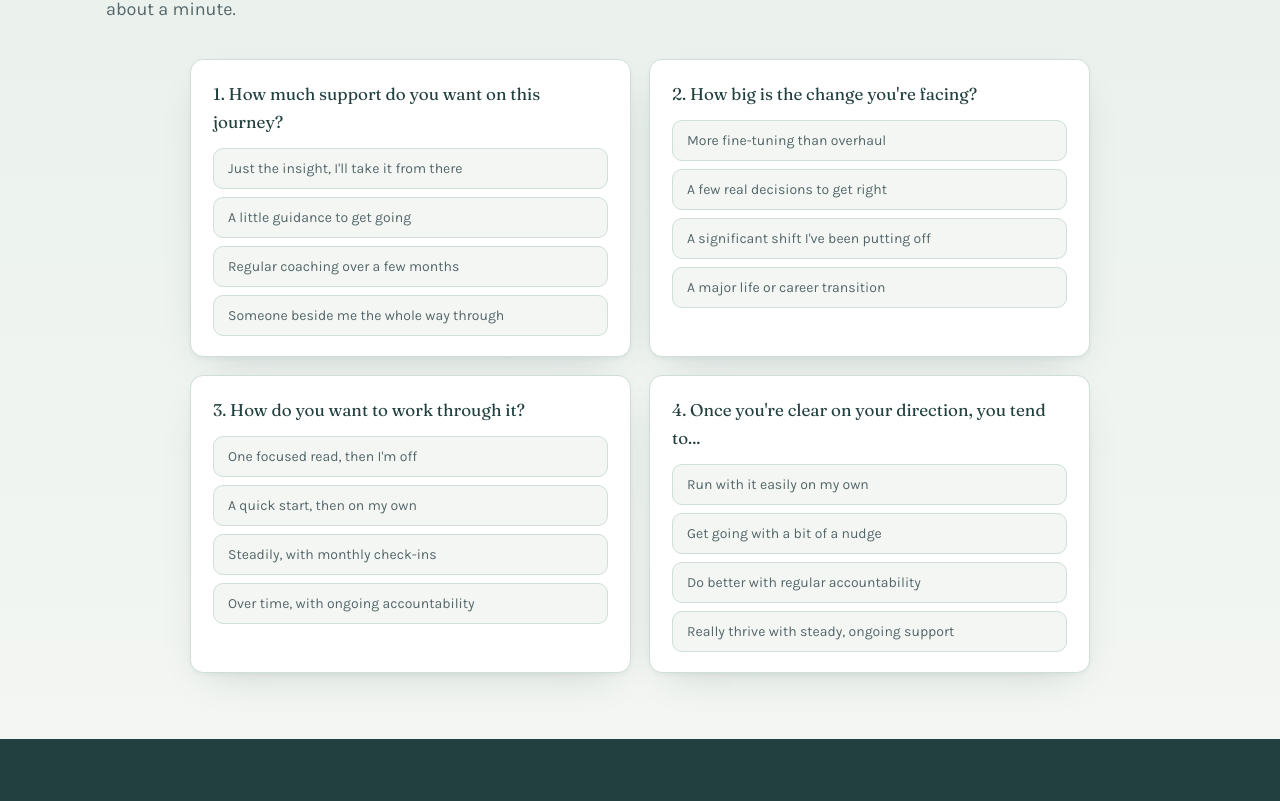
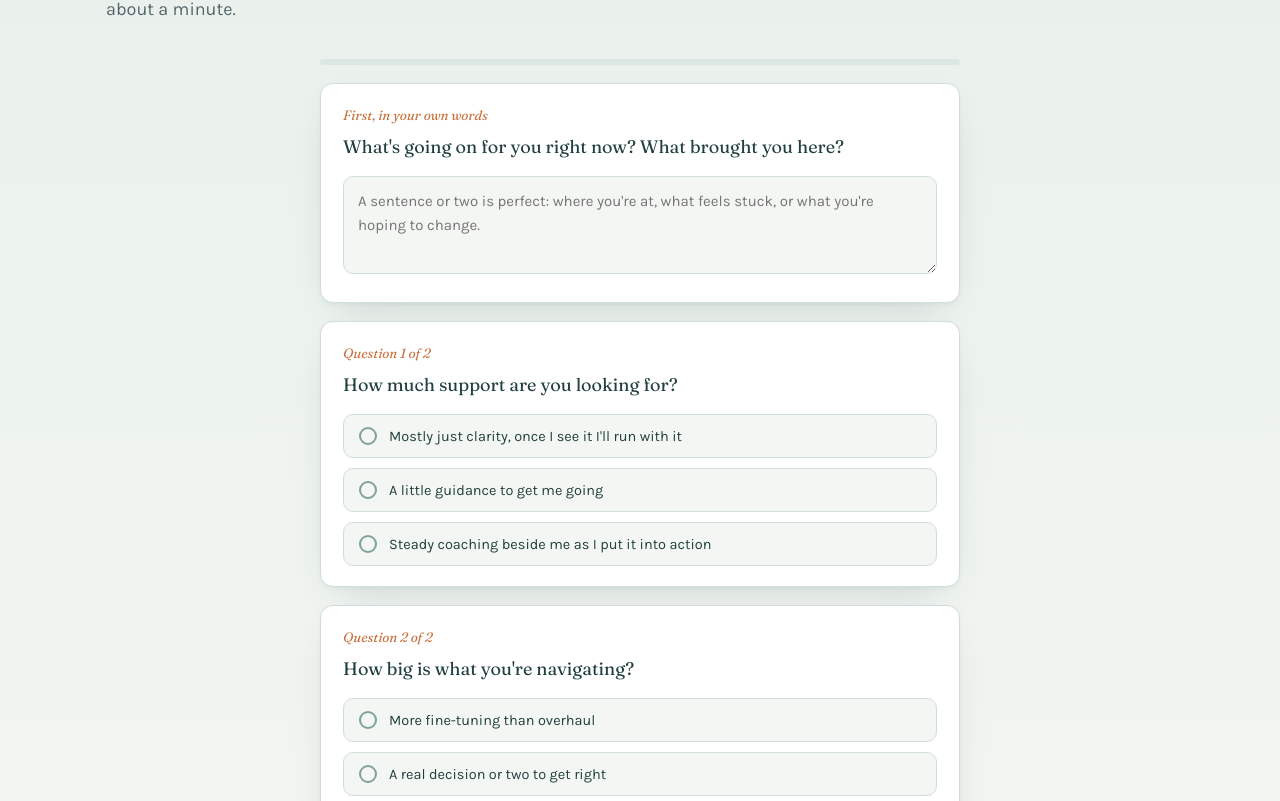
Before and after one commit to jackgardner99/in-your-nature-client, a React (Vite) app: page / in a window 1280 px wide. Shown: the part 3059-3860 px from the top of the page. Built offline with nearby package versions, Linux system fonts and the light colour scheme.

Commit message:
update: homepage assessment quiz

```diff
--- a/src/components/Quiz.jsx
+++ b/src/components/Quiz.jsx
@@ -1,48 +1,54 @@
 import { useState } from 'react'
+import { Link } from 'react-router'
 import { ASSESSMENT_API_URL } from '../data/site.js'
 
 const QUESTIONS = [
   {
     key: 'support_wanted',
-    q: 'How much support do you want on this journey?',
+    q: 'How much support are you looking for?',
     opts: [
-      { label: "Just the insight, I'll take it from there", score: 0 },
-      { label: 'A little guidance to get going', score: 1 },
-      { label: 'Regular coaching over a few months', score: 2 },
-      { label: 'Someone beside me the whole way through', score: 3 },
+      { label: "Mostly just clarity, once I see it I'll run with it", score: 0 },
+      { label: 'A little guidance to get me going', score: 1 },
+      { label: 'Steady coaching beside me as I put it into action', score: 2 },
     ],
   },
   {
     key: 'change_size',
-    q: "How big is the change you're facing?",
+    q: "How big is what you're navigating?",
     opts: [
       { label: 'More fine-tuning than overhaul', score: 0 },
-      { label: 'A few real decisions to get right', score: 1 },
+      { label: 'A real decision or two to get right', score: 1 },
       { label: "A significant shift I've been putting off", score: 2 },
-      { label: 'A major life or career transition', score: 3 },
-    ],
-  },
-  {
-    key: 'timeline',
-    q: 'How do you want to work through it?',
-    opts: [
-      { label: "One focused read, then I'm off", score: 0 },
-      { label: 'A quick start, then on my own', score: 1 },
-      { label: 'Steadily, with monthly check-ins', score: 2 },
-      { label: 'Over time, with ongoing accountability', score: 3 },
-    ],
-  },
-  {
-    key: 'self_starting',
-    q: "Once you're clear on your direction, you tend to...",
-    opts: [
-      { label: 'Run with it easily on my own', score: 0 },
-      { label: 'Get going with a bit of a nudge', score: 1 },
-      { label: 'Do better with regular accountability', score: 2 },
-      { label: 'Really thrive with steady, ongoing support', score: 3 },
     ],
   },
 ]
+
+// Shown once the backend confirms a recommendation — kept in sync with the
+// actual tier cards above, not reinvented here.
+const TIERS = {
+  'The Blueprint': {
+    price: '$500',
+    desc: 'A clear, personalized read on who you really are, walked through together in a live session.',
+    list: [
+      'Free intro conversation first',
+      'Your full personalized Blueprint',
+      'One live walkthrough session with me',
+      'Keep-forever report',
+      'Your $500 credits toward the Clarity Program if you upgrade within 30 days',
+    ],
+  },
+  'The Clarity Program': {
+    price: '$1,500',
+    desc: 'Everything in the Blueprint, plus three months of coaching to actually live as yourself, in your days, your relationships, and your direction.',
+    list: [
+      'Everything in The Blueprint',
+      '3 months of coaching, a session every two weeks',
+      'Your days, relationships, direction & environments',
+      'Your core toolkit: daily-response & rhythm tools',
+      'Between-session email support',
+    ],
+  },
+}
 
 function Quiz() {
   const [labels, setLabels] = useState({}) // question index -> selected option label
@@ -51,8 +57,9 @@ function Quiz() {
   const [errorMessage, setErrorMessage] = useState('')
   const [recommendedTier, setRecommendedTier] = useState(null)
 
-  const started = Object.keys(labels).length > 0
-  const allAnswered = Object.keys(labels).length === QUESTIONS.length
+  const answeredCount = Object.keys(labels).length
+  const allAnswered = answeredCount === QUESTIONS.length
+  const progressPct = Math.round((answeredCount / QUESTIONS.length) * 100)
 
   function selectOption(qi, opt) {
     setLabels((l) => ({ ...l, [qi]: opt.label }))
@@ -70,6 +77,7 @@ function Quiz() {
       name: data.get('name'),
       email: data.get('email'),
       consent: data.get('consent') === 'on',
+      situation: (data.get('situation') || '').trim(),
       answers: QUESTIONS.map((item, qi) => ({
         key: item.key,
         question: item.q,
@@ -90,89 +98,115 @@ function Quiz() {
       if (!res.ok || !result?.ok) {
         throw new Error(result?.error || `API responded ${res.status}`)
       }
-      form.reset()
       setRecommendedTier(result.recommended_tier)
       setStatus('sent')
     } catch (err) {
+      console.error('Assessment submit failed:', err)
       setErrorMessage(err.message)
       setStatus('error')
     }
   }
 
+  const tier = recommendedTier ? TIERS[recommendedTier] : null
+
   return (
-    <>
-      <div className="quiz-questions">
+    <form className="quiz-form" onSubmit={handleSubmit}>
+      <div className="quiz-progress">
+        <div className="quiz-progress-bar" style={{ width: `${progressPct}%` }} />
+      </div>
+
+      <div className="quiz-card">
+        <div className="quiz-q-kicker">First, in your own words</div>
+        <div className="quiz-q-text">What&apos;s going on for you right now? What brought you here?</div>
+        <textarea
+          name="situation"
+          rows={3}
+          placeholder="A sentence or two is perfect: where you're at, what feels stuck, or what you're hoping to change."
+        />
+      </div>
+
       {QUESTIONS.map((item, qi) => (
-          <div className="qq" key={item.key}>
-            <div className="qq-q">
-              {qi + 1}. {item.q}
+        <div className="quiz-card" key={item.key}>
+          <div className="quiz-q-kicker">
+            Question {qi + 1} of {QUESTIONS.length}
           </div>
-            <div className="qq-opts">
+          <div className="quiz-q-text">{item.q}</div>
+          <div className="quiz-opts">
             {item.opts.map((opt) => (
               <button
                 key={opt.label}
                 type="button"
-                  className={`qq-opt${labels[qi] === opt.label ? ' sel' : ''}`}
+                className={`quiz-opt${labels[qi] === opt.label ? ' sel' : ''}`}
                 onClick={() => selectOption(qi, opt)}
               >
-                  {opt.label}
+                <span className="quiz-dot" aria-hidden="true" />
+                <span>{opt.label}</span>
               </button>
             ))}
           </div>
         </div>
       ))}
+
+      {status === 'sent' && tier ? (
+        <div className="quiz-card quiz-result">
+          <div className="quiz-center">
+            <span className="quiz-badge">Your recommended starting point</span>
+            <h3>{recommendedTier}</h3>
+            <div className="quiz-result-price">{tier.price}</div>
+            <p>{tier.desc}</p>
           </div>
-
-      {started && (
-        <div className="capture">
-          <div className="capture-inner">
-            {status === 'sent' ? (
-              <>
-                <h3>Your starting point: {recommendedTier}</h3>
-                <p className="cdone" role="status">
-                  🌿 Thank you! I&apos;ve sent your personalized results to your inbox, and
-                  I&apos;ll follow up personally soon.
+          <ul>
+            {tier.list.map((li) => (
+              <li key={li}>{li}</li>
+            ))}
+          </ul>
+          <div className="quiz-guarantee">
+            My promise: if you don&apos;t feel real clarity after your first session,
+            I&apos;ll add up to two more sessions at no extra cost.
+          </div>
+          <div className="quiz-center">
+            <Link to="/#contact" className="btn btn-solid">
+              Book a free call &rarr;
+            </Link>
+          </div>
+        </div>
+      ) : (
+        allAnswered && (
+          <div className="quiz-card quiz-gate">
+            <div className="quiz-center">
+              <h3>Where should I send your result?</h3>
+              <p>
+                Enter your name and email, and your personalized recommendation appears right
+                away, plus I&apos;ll send you a copy to keep.
               </p>
-              </>
-            ) : (
-              <>
-                <h3>Where should I send your results?</h3>
-                <p>
-                  Enter your name and email, and I&apos;ll send you a personalized read on where
-                  you are, plus the path I&apos;d recommend for you.
-                </p>
-                <form onSubmit={handleSubmit}>
-                  <div className="cap-row">
-                    <input type="text" name="name" placeholder="Your name" required />
-                    <input type="email" name="email" placeholder="Your email" required />
             </div>
-                  <label className="cap-consent">
+            <div className="quiz-field">
+              <label htmlFor="quiz-name">First name</label>
+              <input type="text" id="quiz-name" name="name" autoComplete="given-name" required />
+            </div>
+            <div className="quiz-field">
+              <label htmlFor="quiz-email">Email</label>
+              <input type="email" id="quiz-email" name="email" autoComplete="email" required />
+            </div>
+            <label className="quiz-consent">
               <input type="checkbox" name="consent" required />
-                    I&apos;m okay with In Your Nature emailing me my results and following up.
+              It&apos;s okay to email me my result and occasional notes from In Your Nature. (No
+              spam, unsubscribe anytime.)
             </label>
-                  {!allAnswered && (
-                    <p className="cap-fine">Answer all the questions above to get your result.</p>
-                  )}
-                  <button
-                    type="submit"
-                    className="btn btn-solid cap-submit"
-                    disabled={status === 'sending' || !allAnswered}
-                  >
-                    {status === 'sending' ? 'Sending…' : 'Send me my results'}
-                  </button>
             {status === 'error' && (
-                    <p className="cerror" role="alert">
+              <p className="quiz-err" role="alert">
                 {errorMessage || 'Something went wrong sending that. Please try again.'}
               </p>
             )}
-                  <p className="cap-fine">No spam, ever. Just your result and a genuine next step.</p>
-                </form>
-              </>
-            )}
+            <div className="quiz-center">
+              <button type="submit" className="btn btn-solid" disabled={status === 'sending'}>
+                {status === 'sending' ? 'One moment…' : 'Show my result →'}
+              </button>
             </div>
           </div>
+        )
       )}
-    </>
+    </form>
   )
 }
 
--- a/src/index.css
+++ b/src/index.css
@@ -463,83 +463,137 @@ section[id] {
 .quiz-band {
   background: linear-gradient(180deg, var(--mist-2), var(--shell));
 }
-.quiz-questions {
-  display: grid;
-  grid-template-columns: 1fr 1fr;
-  gap: 18px;
-  max-width: 900px;
+.quiz-form {
+  max-width: 640px;
   margin: 0 auto;
 }
-.qq {
+.quiz-progress {
+  height: 6px;
+  background: var(--mist);
+  border-radius: 100px;
+  margin-bottom: 18px;
+  overflow: hidden;
+}
+.quiz-progress-bar {
+  height: 100%;
+  width: 0%;
+  background: linear-gradient(90deg, var(--teal), var(--teal-light));
+  border-radius: 100px;
+  transition: width 0.35s ease;
+}
+.quiz-card {
   background: var(--card);
   border: 1px solid var(--line);
   border-radius: var(--r-sm);
   padding: 20px 22px;
   box-shadow: var(--shadow);
+  margin-bottom: 18px;
 }
-.qq .qq-q {
+.quiz-q-kicker {
   font-family: 'Fraunces', serif;
-  font-size: 17px;
+  font-style: italic;
+  font-size: 13.5px;
+  color: var(--orange);
+  margin-bottom: 6px;
+}
+.quiz-q-text {
+  font-family: 'Fraunces', serif;
+  font-size: 18px;
   color: var(--ink);
-  margin-bottom: 12px;
+  margin-bottom: 14px;
 }
-.qq-opts {
+.quiz-card textarea {
+  width: 100%;
+  font-family: inherit;
+  font-size: 15px;
+  line-height: 1.6;
+  padding: 12px 14px;
+  border: 1.5px solid var(--line);
+  border-radius: 10px;
+  background: var(--shell);
+  color: var(--ink);
+  resize: vertical;
+}
+.quiz-opts {
   display: flex;
   flex-direction: column;
-  gap: 8px;
+  gap: 10px;
 }
-.qq-opt {
-  display: block;
+.quiz-opt {
+  display: flex;
+  align-items: center;
+  gap: 12px;
   width: 100%;
   text-align: left;
   font-family: inherit;
   border: 1.5px solid var(--line);
   border-radius: 10px;
-  padding: 11px 14px;
-  font-size: 14px;
-  color: var(--ink-soft);
+  padding: 12px 15px;
+  font-size: 14.5px;
+  color: var(--ink);
   cursor: pointer;
   transition: all 0.15s;
   background: var(--shell);
 }
-.qq-opt:hover {
+.quiz-opt:hover {
   border-color: var(--teal-light);
 }
-.qq-opt.sel {
+.quiz-opt.sel {
   border-color: var(--teal);
   background: #eaf1ed;
-  color: var(--ink);
-  font-weight: 600;
+  box-shadow: 0 0 0 3px rgba(47, 110, 104, 0.12);
 }
-.capture {
-  margin: 26px auto 0;
-  max-width: 640px;
-  background: var(--card);
+.quiz-dot {
+  flex: 0 0 auto;
+  width: 18px;
+  height: 18px;
+  border-radius: 50%;
+  border: 2px solid var(--teal-light);
+  position: relative;
+}
+.quiz-opt.sel .quiz-dot {
+  border-color: var(--teal);
+}
+.quiz-opt.sel .quiz-dot::after {
+  content: '';
+  position: absolute;
+  inset: 3px;
+  border-radius: 50%;
+  background: var(--teal);
+}
+.quiz-gate,
+.quiz-result {
   border: 1.5px solid var(--plum-line);
-  border-radius: var(--r);
   padding: 28px 30px;
-  box-shadow: var(--shadow);
 }
-.capture-inner {
+.quiz-center {
   text-align: center;
 }
-.capture h3 {
+.quiz-gate h3,
+.quiz-result h3 {
   font-family: 'Fraunces', serif;
-  font-size: 23px;
+  font-size: 22px;
   color: var(--ink);
   margin-bottom: 8px;
 }
-.capture p {
+.quiz-gate p {
   color: var(--ink-soft);
   font-size: 15px;
   margin-bottom: 16px;
 }
-.cap-row {
-  display: flex;
-  gap: 10px;
+.quiz-field {
+  margin-bottom: 14px;
+  text-align: left;
 }
-.cap-row input {
-  flex: 1;
+.quiz-field label {
+  display: block;
+  font-size: 13px;
+  font-weight: 700;
+  color: var(--ink-soft);
+  margin-bottom: 6px;
+}
+.quiz-field input {
+  width: 100%;
   font-family: inherit;
   font-size: 15px;
   padding: 12px 14px;
@@ -548,37 +602,77 @@ section[id] {
   background: var(--shell);
   color: var(--ink);
 }
-.cap-consent {
+.quiz-consent {
   display: flex;
   align-items: flex-start;
   gap: 9px;
-  margin-top: 12px;
+  margin-bottom: 16px;
   font-size: 13px;
   color: var(--ink-soft);
   text-align: left;
   cursor: pointer;
 }
-.cap-consent input {
+.quiz-consent input {
   margin-top: 3px;
   flex: 0 0 auto;
 }
-.cap-submit {
-  width: 100%;
-  margin-top: 14px;
+.quiz-err {
+  color: #b23c37;
+  font-size: 14px;
+  margin: 0 0 12px;
 }
-.cap-fine {
-  font-size: 12.5px;
+.quiz-badge {
+  display: inline-block;
+  font-size: 13px;
+  font-weight: 700;
+  color: #fff;
+  background: var(--teal);
+  border-radius: 100px;
+  padding: 6px 16px;
+  margin-bottom: 12px;
+}
+.quiz-result-price {
+  font-family: 'Fraunces', serif;
+  font-size: 32px;
+  color: var(--teal);
+  margin: 4px 0;
+}
+.quiz-result p {
   color: var(--ink-soft);
-  margin-top: 10px;
-  margin-bottom: 0;
+  font-size: 15px;
+  margin-top: 8px;
 }
-@media (max-width: 760px) {
-  .quiz-questions {
-    grid-template-columns: 1fr;
-  }
-  .cap-row {
-    flex-direction: column;
-  }
+.quiz-result ul {
+  list-style: none;
+  padding: 0;
+  margin: 16px 0;
+}
+.quiz-result li {
+  position: relative;
+  padding: 8px 0 8px 24px;
+  font-size: 14.5px;
+  color: var(--ink-soft);
+  border-bottom: 1px dashed var(--line);
+}
+.quiz-result li:last-child {
+  border-bottom: none;
+}
+.quiz-result li::before {
+  content: '✓';
+  position: absolute;
+  left: 0;
+  top: 8px;
+  color: var(--teal);
+  font-weight: 700;
+}
+.quiz-guarantee {
+  background: var(--mist-2);
+  border: 1px solid var(--plum-line);
+  border-radius: 12px;
+  padding: 14px 16px;
+  font-size: 14px;
+  color: var(--ink-soft);
+  margin: 16px 0;
 }
 
 /* dusk band — the promise */
@@ -1017,10 +1111,11 @@ footer .foot-fine {
   .tier-price {
     font-size: 32px;
   }
-  .qq {
+  .quiz-card {
     padding: 16px 18px;
   }
-  .capture {
+  .quiz-gate,
+  .quiz-result {
     padding: 22px 20px;
   }
   .quote {
--- a/src/pages/Home.jsx
+++ b/src/pages/Home.jsx
@@ -335,7 +335,7 @@ function Home() {
                 <li>
                   <b>Everything in The Blueprint</b>
                 </li>
-                <li>3 months of coaching, every two weeks</li>
+                <li>3 months of coaching, a session every two weeks</li>
                 <li>
                   <b>Your days:</b> a routine, rhythm &amp; rest that fit you
                 </li>
@@ -349,7 +349,6 @@ function Home() {
                   <b>Your environments:</b> the settings &amp; people where you thrive
                 </li>
                 <li>Your core toolkit: daily-response &amp; rhythm tools</li>
-                <li>Journaling prompts written around your Blueprint</li>
                 <li>Between-session email support</li>
               </ul>
               <Link to="/#contact" className="btn btn-solid tier-cta">
```
Lines whose indentation alone changed are shown as unchanged.
